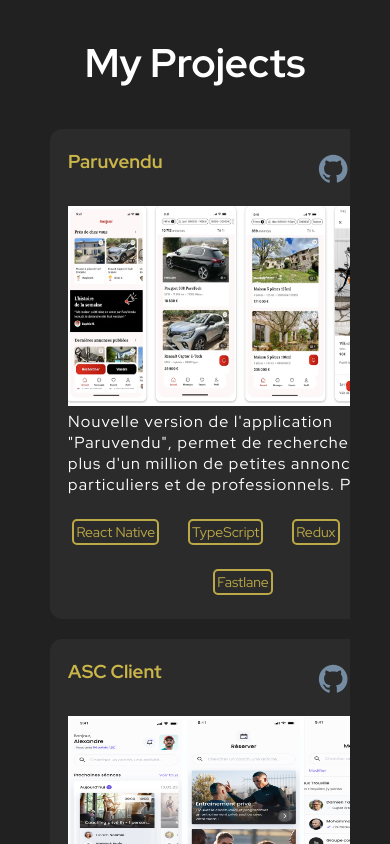
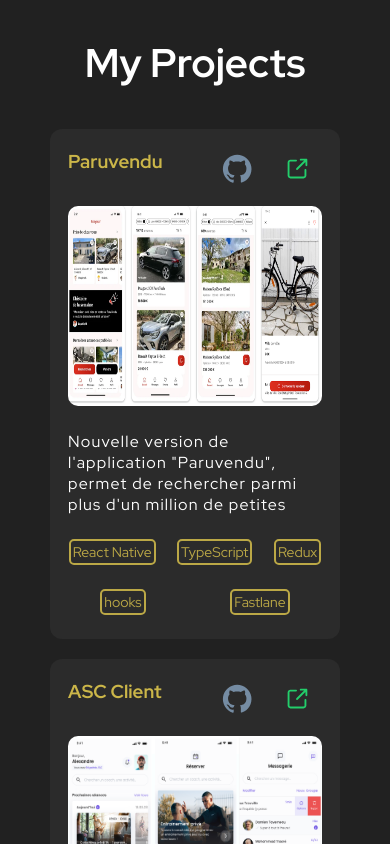
Before and after one commit to riahirami/react-portfolio, a React (Create React App) app: page / in a window 390 px wide. Shown: the part 2040-2884 px from the top of the page. Built offline with nearby package versions, Linux system fonts and the light colour scheme.

Commit message:
enhance responsivity of project card

```diff
--- a/src/components/ProjectItem/ProjectItem.tsx
+++ b/src/components/ProjectItem/ProjectItem.tsx
@@ -8,7 +8,7 @@
 }
 const ProjectItem = ({ project }: ProjectProps) => {
   return (
-    <Container id="projects">
+    <Container>
       <div className="project" key={project.id}>
         <header>
           <h3>{project.name}</h3>
@@ -41,8 +41,7 @@
             <img
               src={project.image}
               alt={project.name}
-              width={350}
-              height={200}
+              className="projectImage"
             />
             <p className="truncate-description">{project.description}</p>
           </div>
--- a/src/components/ProjectItem/styles.ts
+++ b/src/components/ProjectItem/styles.ts
@@ -1,6 +1,9 @@
 import styled from "styled-components";
 
 export const Container = styled.section`
+  display: flex;
+  justify-content: center;
+
   .tech-item {
     border: 2px solid var(--secondary);
     border-radius: 0.5rem;
@@ -54,6 +57,13 @@
       color: var(--secondary);
     }
 
+    .projectImage {
+      border-radius: 1rem;
+      margin-bottom: 2rem;
+      width: 100%;
+      height: 200px;
+    }
+
     p {
       letter-spacing: 0.12rem;
       margin-bottom: 2rem;
```
